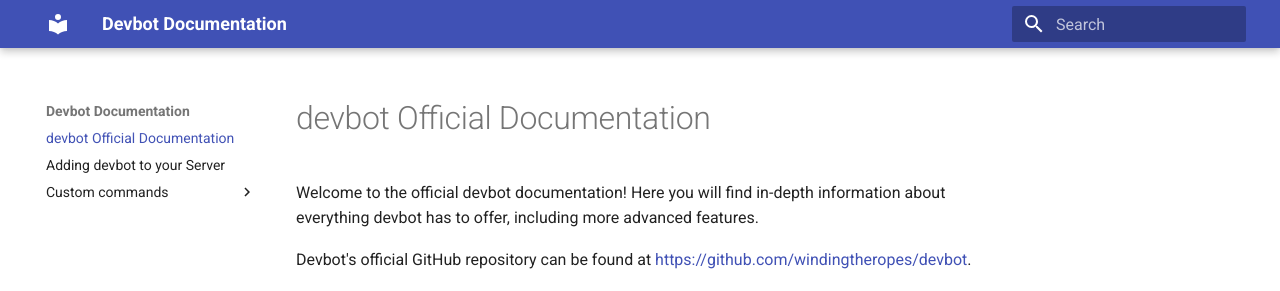
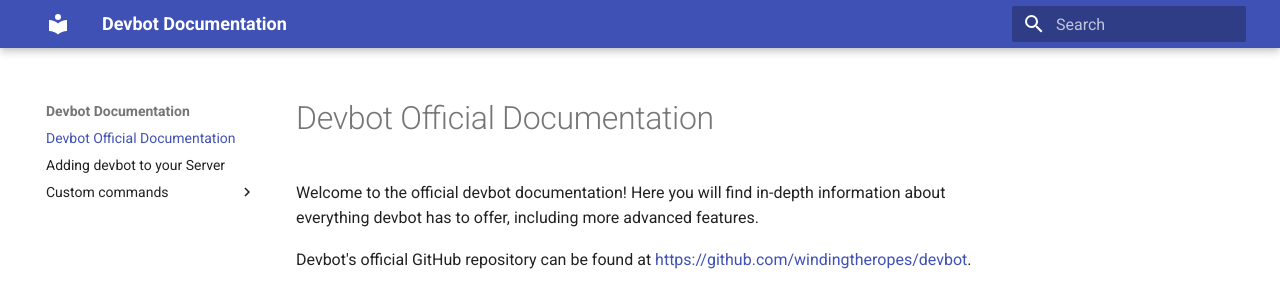
Before and after one commit to windingtheropes/devbot, an MkDocs documentation site: the page built from docs/index.md, in a window 1280 px wide. Shown: the top 291 px of the page. Built offline with MkDocs 1.6.1 and Material for MkDocs 9.7.7, drawn with Linux system fonts in a browser that asks for light colours.

```diff
--- a/docs/index.md
+++ b/docs/index.md
@@ -1,4 +1,4 @@
-# devbot Official Documentation
+# Devbot Official Documentation
 
 Welcome to the official devbot documentation! Here you will find in-depth information about everything devbot has to offer, including more advanced features.&#x20;
 
```
